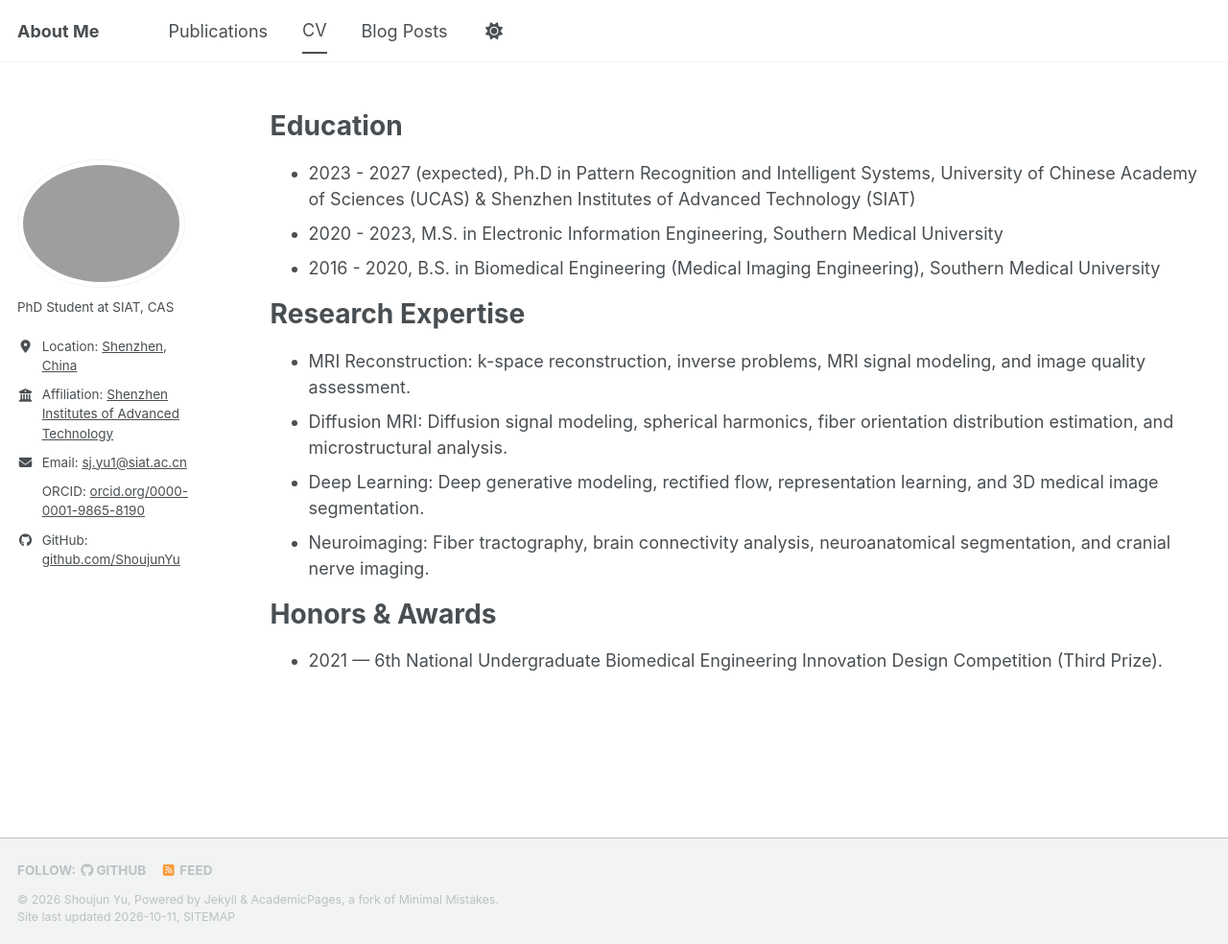
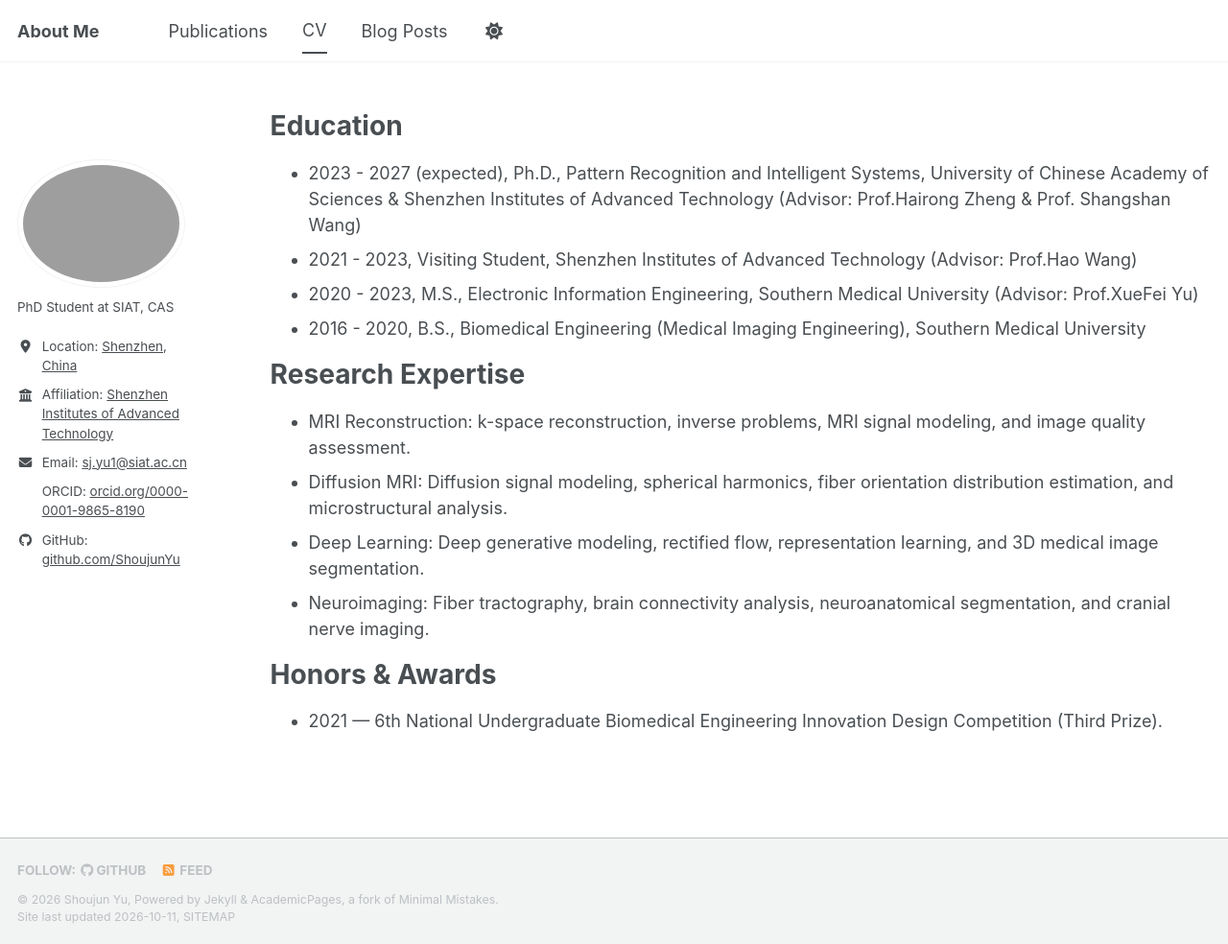
Before and after one commit to ShoujunYu/shoujunyu.github.io, a Jekyll site: the page built from _pages/cv.md, in a window 1280 px wide and 984 px high. Shown: the whole window at 96% size. Built offline with Jekyll 4.4.1, drawn with Linux system fonts in a browser that asks for light colours; a style sheet for code colours, icons or effects is not loaded.

Commit message:
Update cv.md

```diff
--- a/_pages/cv.md
+++ b/_pages/cv.md
@@ -12,9 +12,10 @@ redirect_from:
 
 Education
 ======
-* 2023 - 2027 (expected), Ph.D in Pattern Recognition and Intelligent Systems, University of Chinese Academy of Sciences (UCAS) & Shenzhen Institutes of Advanced Technology (SIAT)
-* 2020 - 2023, M.S. in Electronic Information Engineering, Southern Medical University
-* 2016 - 2020, B.S. in Biomedical Engineering (Medical Imaging Engineering), Southern Medical University
+* 2023 - 2027 (expected), Ph.D., Pattern Recognition and Intelligent Systems, University of Chinese Academy of Sciences & Shenzhen Institutes of Advanced Technology (Advisor: Prof.Hairong Zheng & Prof. Shangshan Wang)
+* 2021 - 2023, Visiting Student, Shenzhen Institutes of Advanced Technology (Advisor: Prof.Hao Wang)
+* 2020 - 2023, M.S., Electronic Information Engineering, Southern Medical University (Advisor: Prof.XueFei Yu)
+* 2016 - 2020, B.S., Biomedical Engineering (Medical Imaging Engineering), Southern Medical University
 
 
 Research Expertise
```
